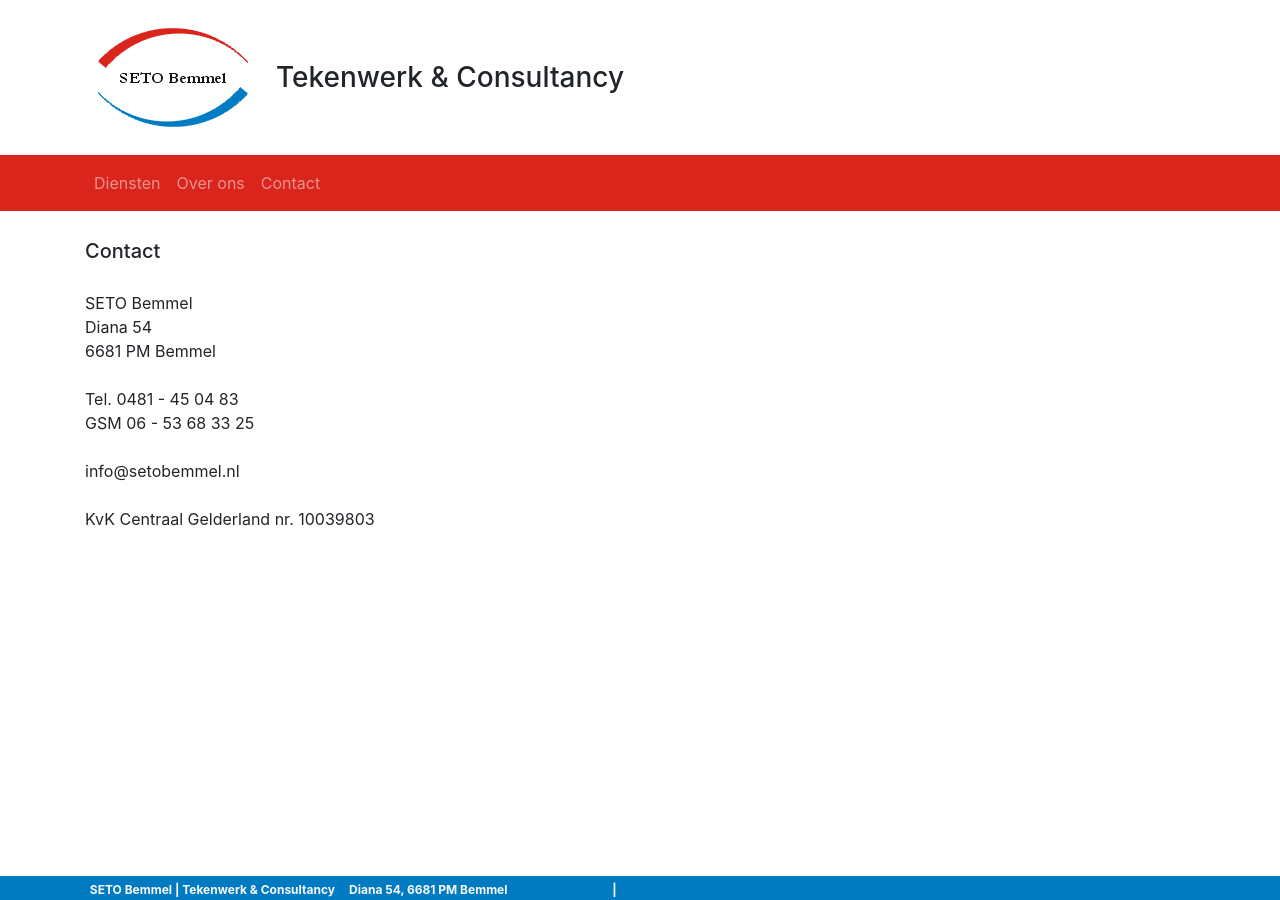
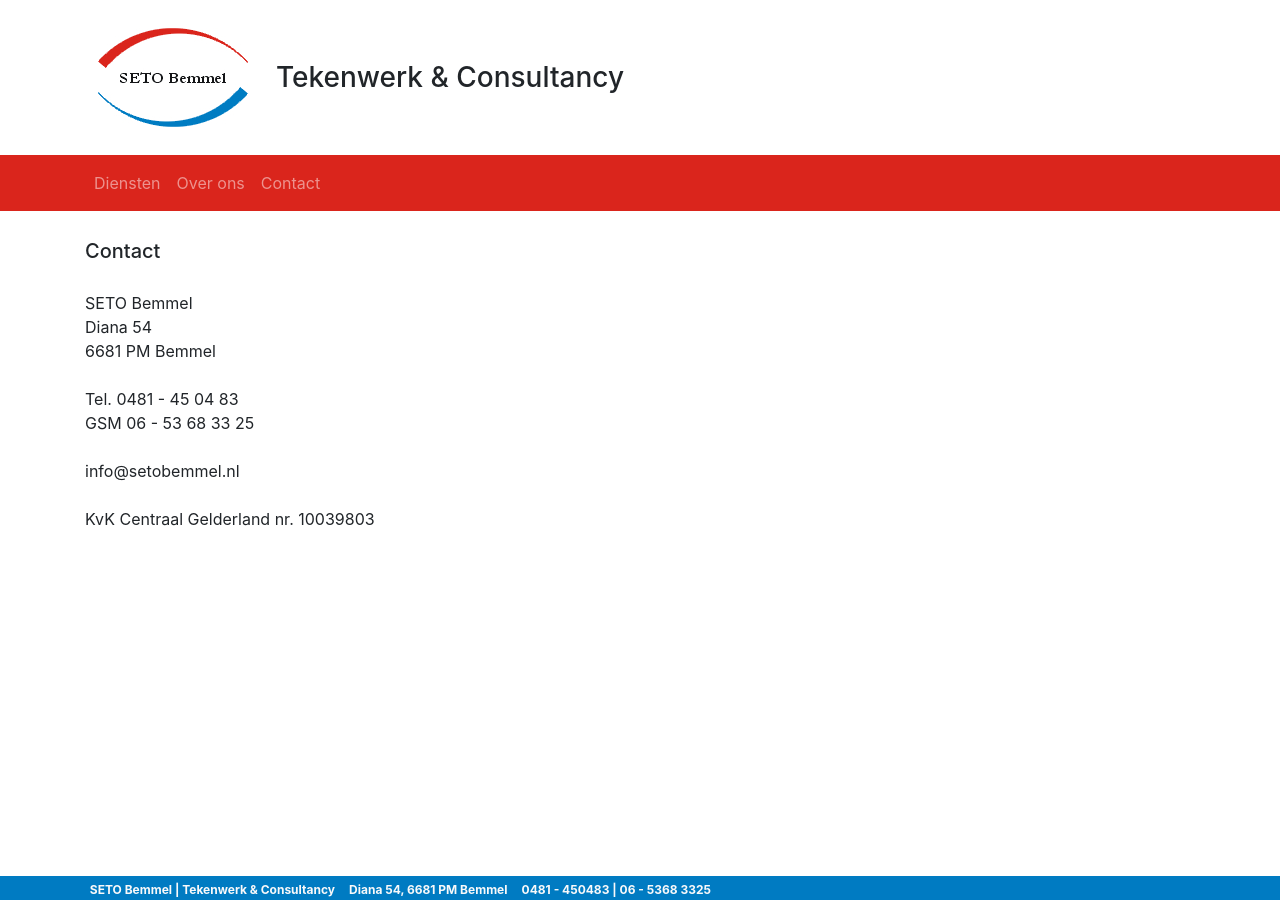
Before and after one commit to schaijkw/seto, a Jekyll site: the page built from contact.html, in a window 1280 px wide. Built offline with Jekyll 4.4.1, drawn with Linux system fonts in a browser that asks for light colours.

Commit message:
Update default.html

```diff
--- a/_layouts/default.html
+++ b/_layouts/default.html
@@ -54,7 +54,7 @@
 			<div class="container">
 				<span class="badge">SETO Bemmel | Tekenwerk & Consultancy</span>
 				<span class="badge">Diana 54, 6681 PM  Bemmel</span>
-				<span class="badge"><a href="tel:0031481450483">0481 - 450483</a>  |  <a href="tel:0031653683325">06 - 5368 3325</a></span>
+				<span class="badge"><a href="tel:0031481450483" class="text-light">0481 - 450483</a>  |  <a href="tel:0031653683325" class="text-light">06 - 5368 3325</a></span>
 			</div>
 		</footer>
 	</div>
```
